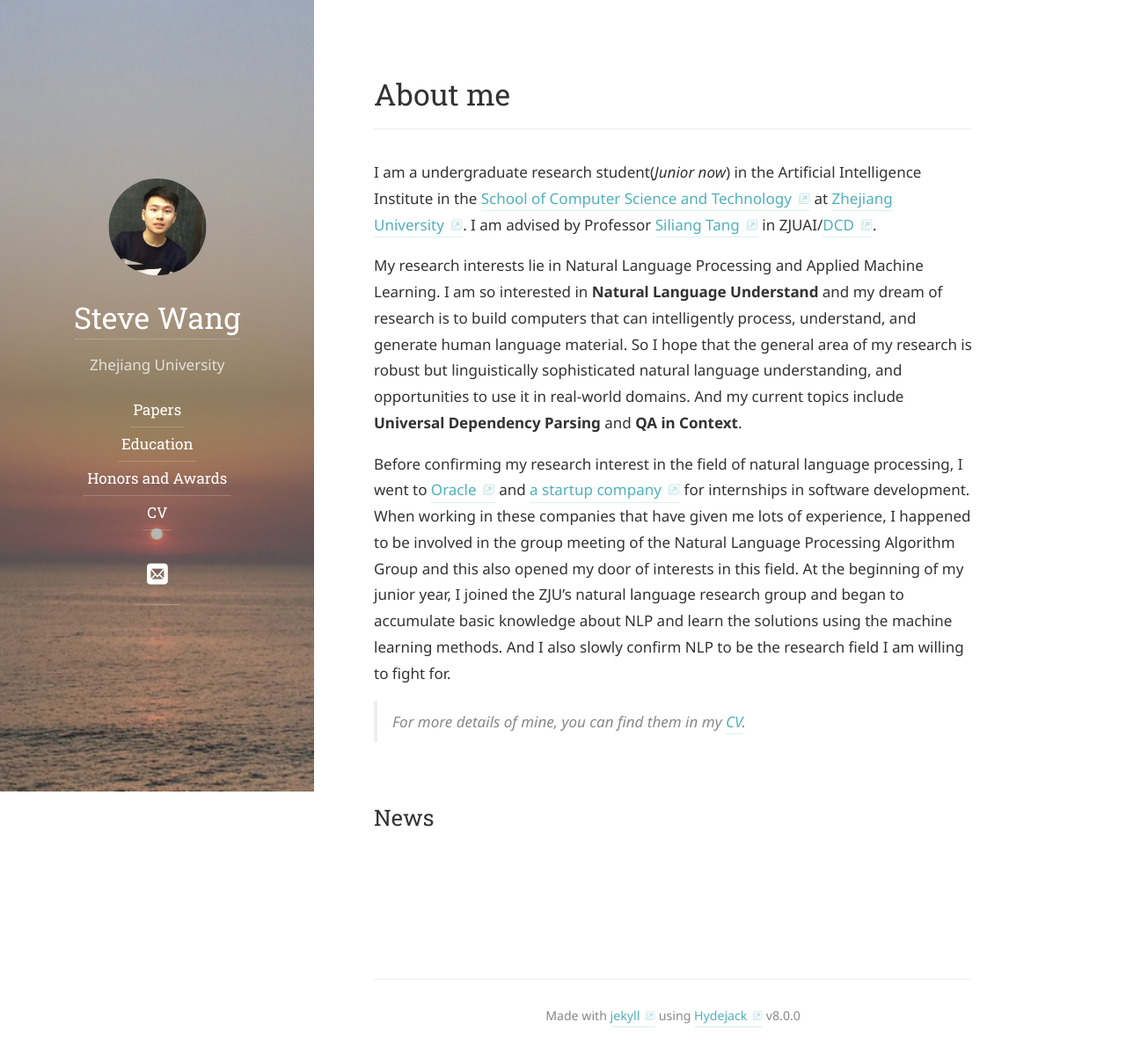
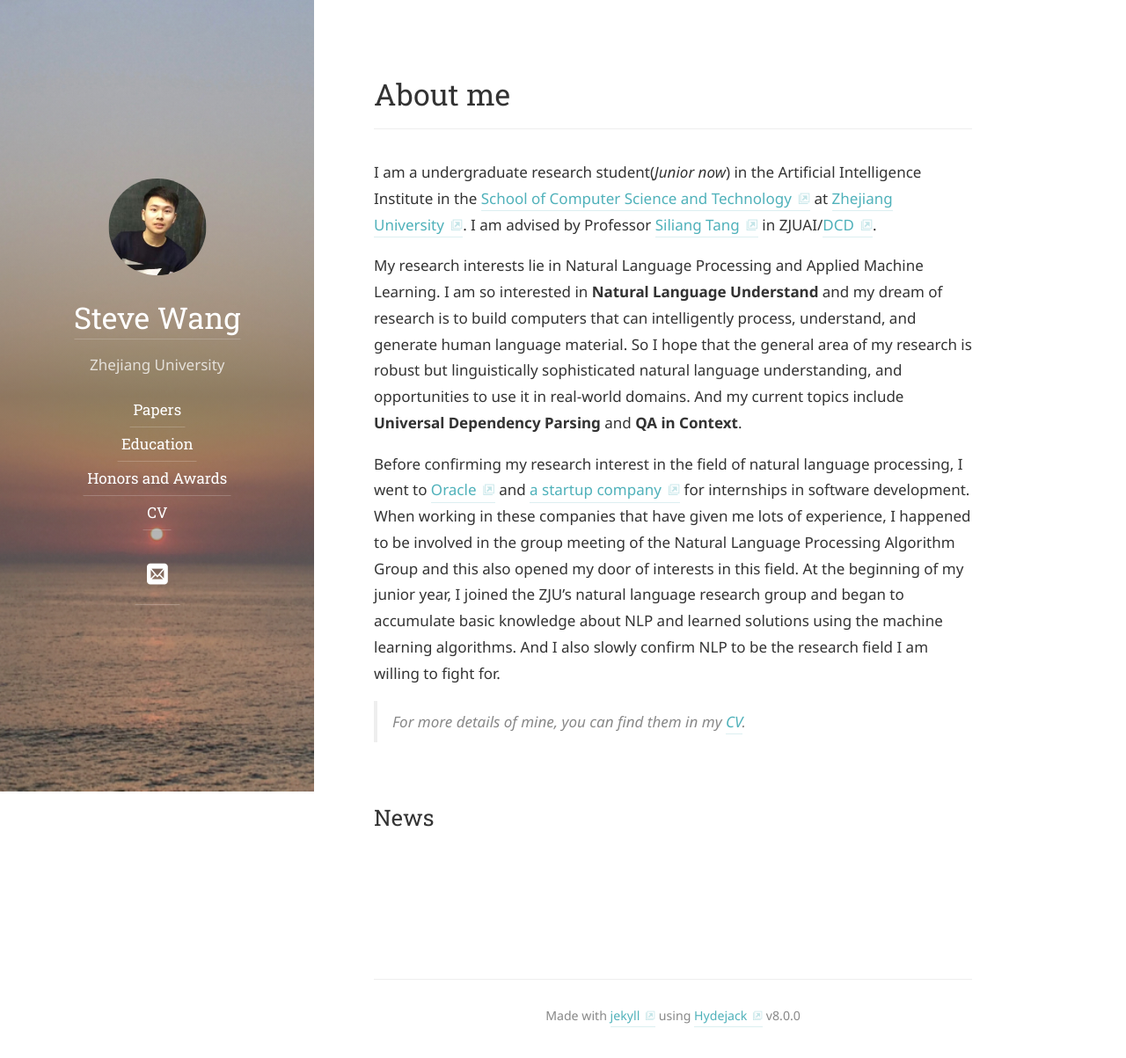
Before and after one commit to Circle-Ming/Circle-Ming.github.io, a Jekyll site: the page built from index.md, in a window 1280 px wide. Shown: the whole page at 88% size. Built offline with Jekyll 4.4.1, drawn with Linux system fonts in a browser that asks for light colours; some web fonts are replaced.

Commit message:
change of index

```diff
--- a/index.md
+++ b/index.md
@@ -21,7 +21,7 @@ When working in these companies that have given me lots of experience, I happene
 involved in the group meeting of the Natural Language Processing Algorithm Group
 and this also opened my door of interests in this field. At the beginning of my
 junior year, I joined the ZJU's natural language research group and began to
-accumulate basic knowledge about NLP and learn the solutions using the machine learning methods.
+accumulate basic knowledge about NLP and learned solutions using the machine learning algorithms.
 And I also slowly confirm NLP to be the research field I am willing to fight for.
 
 > _For more details of mine, you can find them in my [CV](cv.md)._
```
